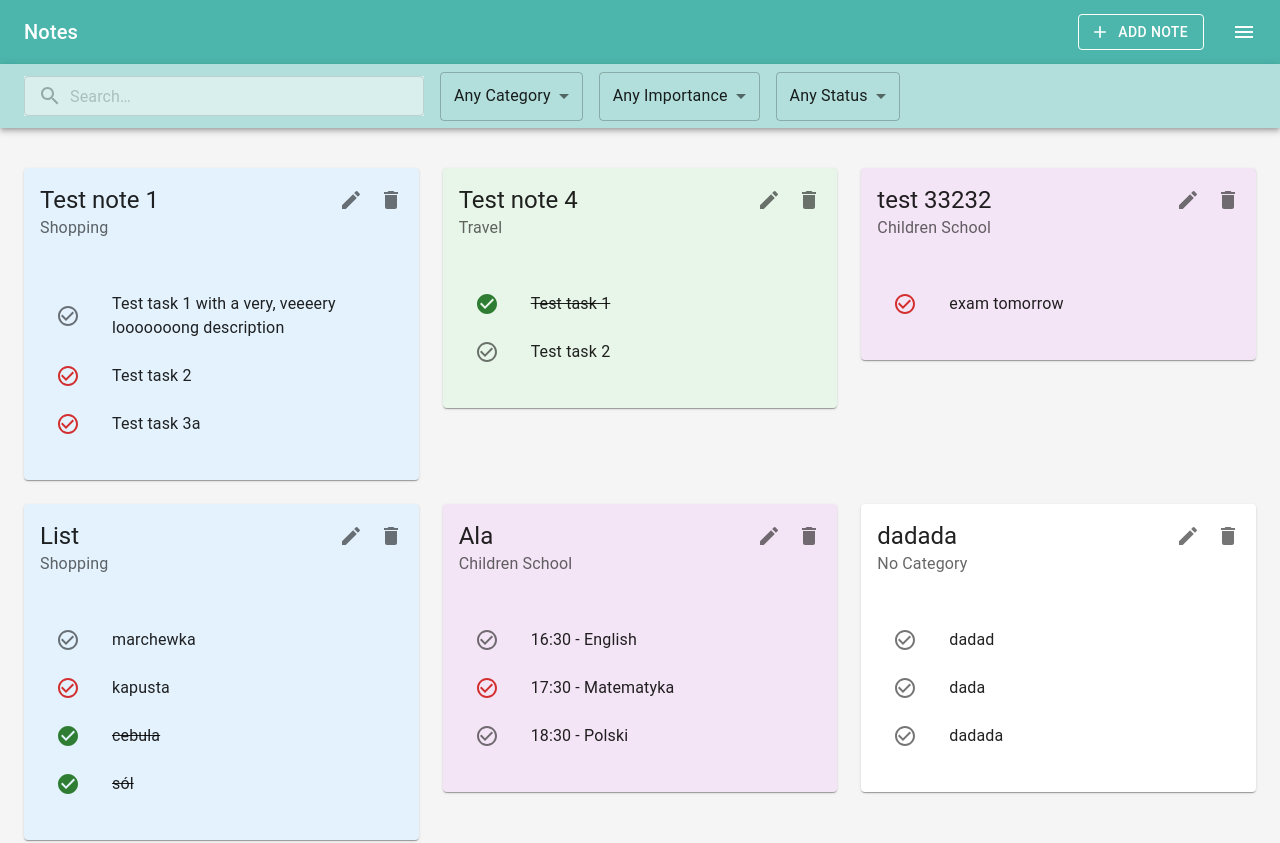
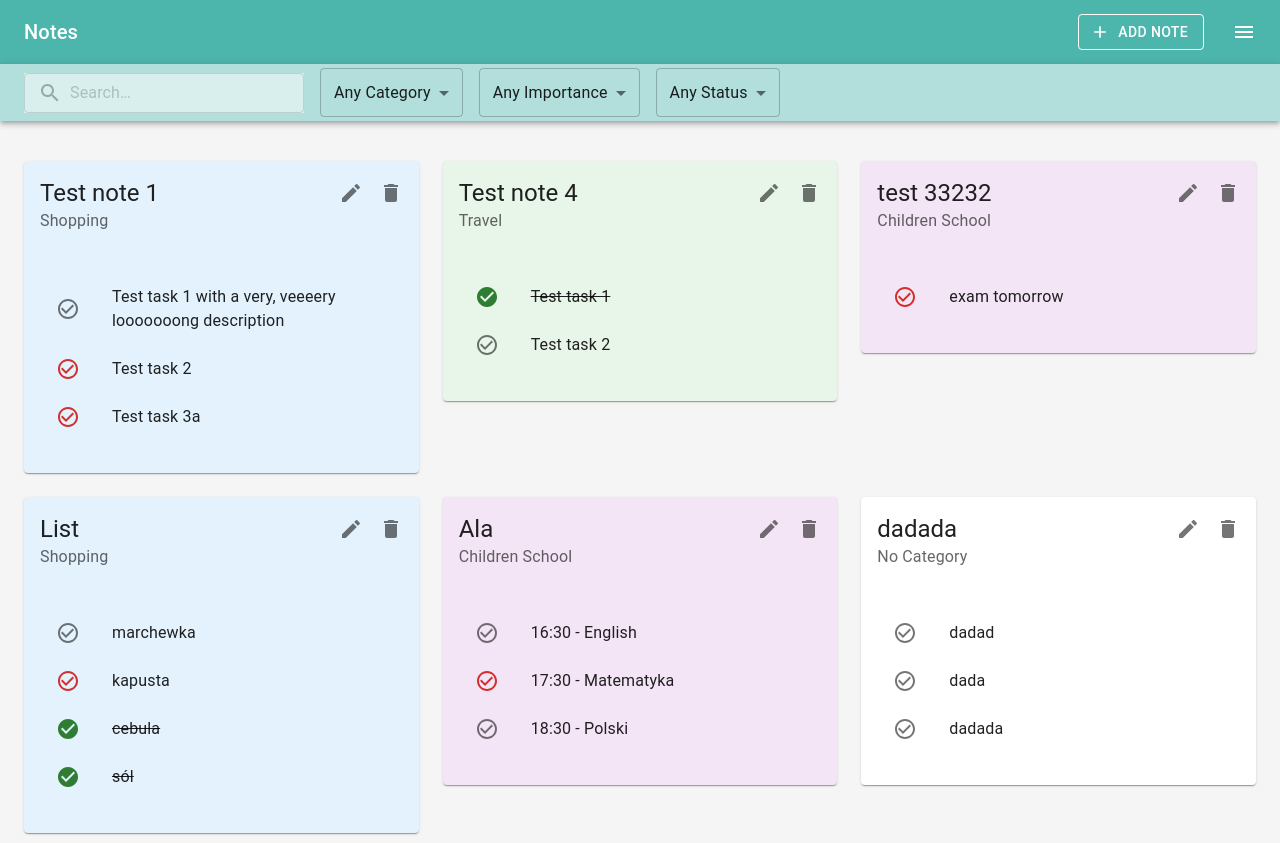
Before and after one commit to VikiZieleniewska/Organizing_notes, a React (Vite) app: page / in a window 1280 px wide. Shown: the top 843 px of the page. Built offline with nearby package versions, Linux system fonts and the light colour scheme; data requests are answered from the project's data file; a web font is replaced by a local one.

Commit message:
updated filters for mobile

```diff
--- a/src/components/CategoryFilter/CategoryFilter.jsx
+++ b/src/components/CategoryFilter/CategoryFilter.jsx
@@ -14,7 +14,13 @@ export default class CategoryFilter extends Component {
         <Select
           id="subheader"
           displayEmpty
-          sx={{ ml: 2 }}
+          sx={{
+            margin: { xs: "4px 8px", md: "4px 0 4px 16px" },
+            display: {
+              xs: this.props.showFilters ? "flex" : "none",
+              md: "flex",
+            },
+          }}
           size="small"
           disabled={this.props.addingInProgress}
           value={this.props.search.selectedCategory}
--- a/src/components/ImportanceFilter/ImportanceFilter.jsx
+++ b/src/components/ImportanceFilter/ImportanceFilter.jsx
@@ -14,7 +14,14 @@ export default class ImportanceFilter extends Component {
         <Select
           id="subheader"
           displayEmpty
-          sx={{ ml: 2 }}
+          // sx={{ margin: { xs: "4px 8px", md: "0 0 0 16px" } }}
+          sx={{
+            margin: { xs: "4px 8px", md: "4px 0 4px 16px" },
+            display: {
+              xs: this.props.showFilters ? "flex" : "none",
+              md: "flex",
+            },
+          }}
           size="small"
           disabled={this.props.addingInProgress}
           value={this.props.search.importance}
--- a/src/components/NoteSearch/NoteSearch.jsx
+++ b/src/components/NoteSearch/NoteSearch.jsx
@@ -5,6 +5,10 @@ import AppBar from "@mui/material/AppBar";
 import Toolbar from "@mui/material/Toolbar";
 import TextField from "@mui/material/TextField";
 import InputAdornment from "@mui/material/InputAdornment";
+import Box from "@mui/material/Box";
+import IconButton from "@mui/material/IconButton";
+import ExpandMoreIcon from "@mui/icons-material/ExpandMore";
+import ExpandLessIcon from "@mui/icons-material/ExpandLess";
 
 import CategoryFilter from "../CategoryFilter/CategoryFilter";
 import ImportanceFilter from "../ImportanceFilter/ImportanceFilter";
@@ -13,6 +17,14 @@ import StatusFilter from "../StatusFilter/StatusFilter";
 import "./NoteSearch.scss";
 
 export default class NoteSearch extends Component {
+  state = {
+    showFilters: false,
+  };
+
+  toggleShowFilters = () => {
+    this.setState({ showFilters: !this.state.showFilters });
+  };
+
   handleSearch = (searchText) => {
     this.props.onSearch({ ...this.props.search, searchText: searchText });
   };
@@ -23,10 +35,20 @@ export default class NoteSearch extends Component {
     return (
       <AppBar position="static" className="filter-bar">
         <Container maxWidth="xl">
-          <Toolbar className="toolbar">
+          <Toolbar
+            className="toolbar"
+            sx={{
+              flexDirection: { xs: "column", md: "row" },
+              alignItems: { xs: "stretch", md: "center" },
+            }}
+          >
+            <Box sx={{ display: "flex", justifyContent: "space-between" }}>
               <TextField
                 className="search-input"
                 placeholder="Search…"
+                sx={{
+                  margin: { xs: "4px 8px", md: "0" },
+                }}
                 value={search.searchText}
                 size="small"
                 disabled={addingInProgress}
@@ -39,21 +61,40 @@ export default class NoteSearch extends Component {
                   ),
                 }}
               />
+              <IconButton
+                size="large"
+                edge="end"
+                color="inherit"
+                aria-label="open filters"
+                sx={{ display: { xs: "flex", md: "none" }, ml: 1 }}
+                onClick={this.toggleShowFilters}
+              >
+                {this.state.showFilters ? (
+                  <ExpandLessIcon />
+                ) : (
+                  <ExpandMoreIcon />
+                )}
+              </IconButton>
+            </Box>
+
             <CategoryFilter
               search={search}
               onSearch={onSearch}
               categories={categories}
               addingInProgress={addingInProgress}
+              showFilters={this.state.showFilters}
             />
             <ImportanceFilter
               search={search}
               onSearch={onSearch}
               addingInProgress={addingInProgress}
+              showFilters={this.state.showFilters}
             />
             <StatusFilter
               search={search}
               onSearch={onSearch}
               addingInProgress={addingInProgress}
+              showFilters={this.state.showFilters}
             />
           </Toolbar>
         </Container>
--- a/src/components/NoteSearch/NoteSearch.scss
+++ b/src/components/NoteSearch/NoteSearch.scss
@@ -7,12 +7,13 @@
 
   .toolbar {
     display: flex;
-    align-items: center;
+    min-height: auto;
     padding: 0;
   }
 
   .search-input {
-    width: 400px;
+    max-width: 400px;
+    width: 100%;
     background-color: white;
     opacity: 0.5;
 
--- a/src/components/StatusFilter/StatusFilter.jsx
+++ b/src/components/StatusFilter/StatusFilter.jsx
@@ -14,7 +14,13 @@ export default class StatusFilter extends Component {
         <Select
           id="subheader"
           displayEmpty
-          sx={{ ml: 2 }}
+          sx={{
+            margin: { xs: "4px 8px", md: "4px 0 4px 16px" },
+            display: {
+              xs: this.props.showFilters ? "flex" : "none",
+              md: "flex",
+            },
+          }}
           size="small"
           disabled={this.props.addingInProgress}
           value={this.props.search.status}
```
Lines whose indentation alone changed are shown as unchanged.
